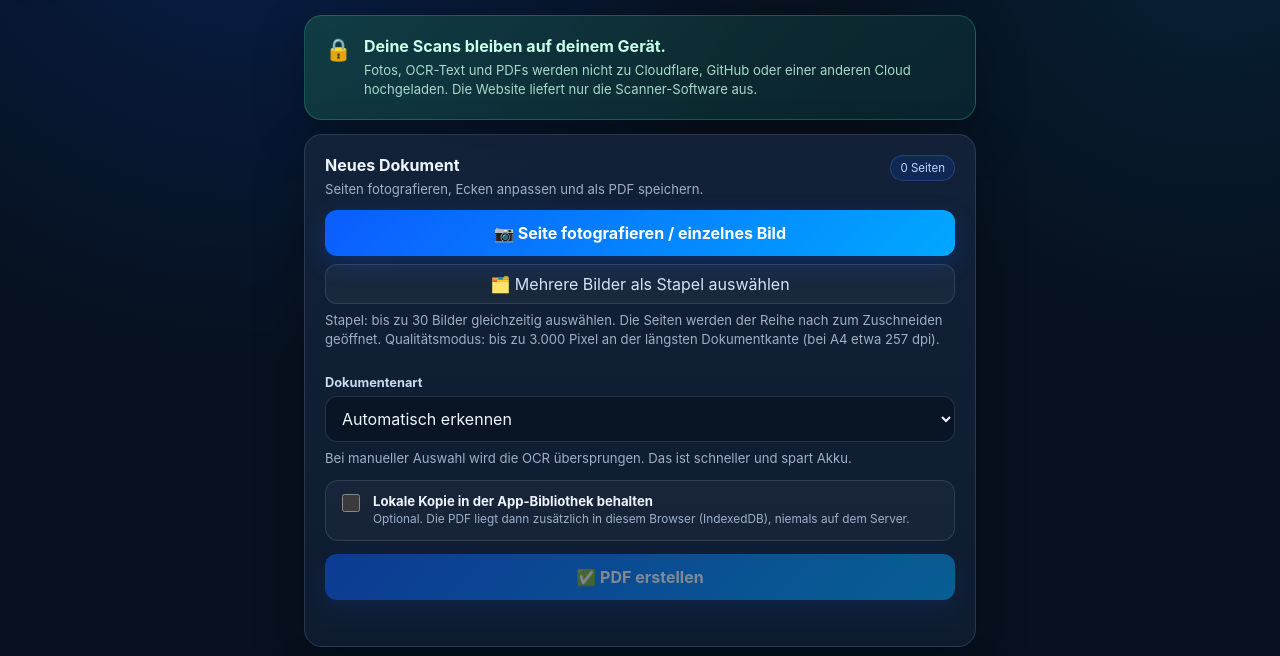
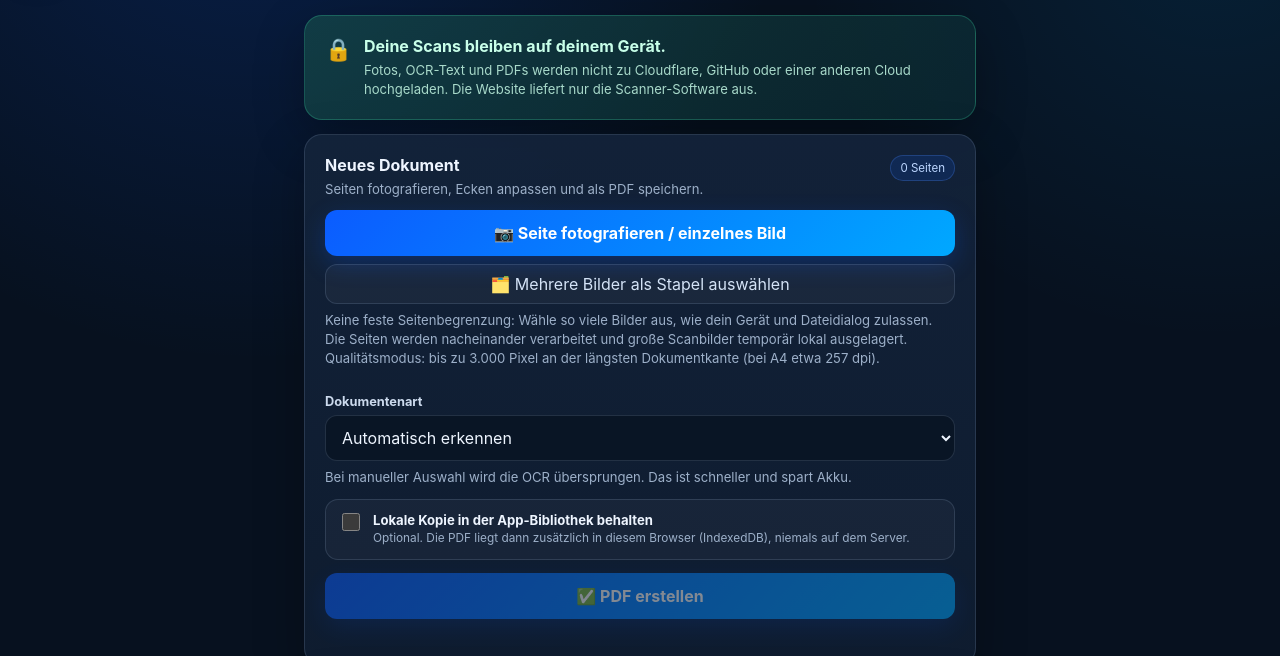
Before and after one commit to plasma19911/dokuscan, a website: page public/index.html in a window 1280 px wide. Shown: the part 76-732 px from the top of the page. Drawn offline with Linux system fonts and the light colour scheme.

Commit message:
Describe unlimited batch processing

```diff
--- a/public/index.html
+++ b/public/index.html
@@ -47,7 +47,7 @@
     <input type="file" id="batchInput" accept="image/*" multiple hidden>
     <button id="addPageBtn" class="primary" type="button">📷 Seite fotografieren / einzelnes Bild</button>
     <button id="batchAddBtn" class="ghost-btn dark" type="button">🗂️ Mehrere Bilder als Stapel auswählen</button>
-    <p class="hint compact">Stapel: bis zu 30 Bilder gleichzeitig auswählen. Die Seiten werden der Reihe nach zum Zuschneiden geöffnet. Qualitätsmodus: bis zu 3.000 Pixel an der längsten Dokumentkante (bei A4 etwa 257 dpi).</p>
+    <p class="hint compact">Keine feste Seitenbegrenzung: Wähle so viele Bilder aus, wie dein Gerät und Dateidialog zulassen. Die Seiten werden nacheinander verarbeitet und große Scanbilder temporär lokal ausgelagert. Qualitätsmodus: bis zu 3.000 Pixel an der längsten Dokumentkante (bei A4 etwa 257 dpi).</p>
 
     <div id="pageList" class="page-list"></div>
 
```
